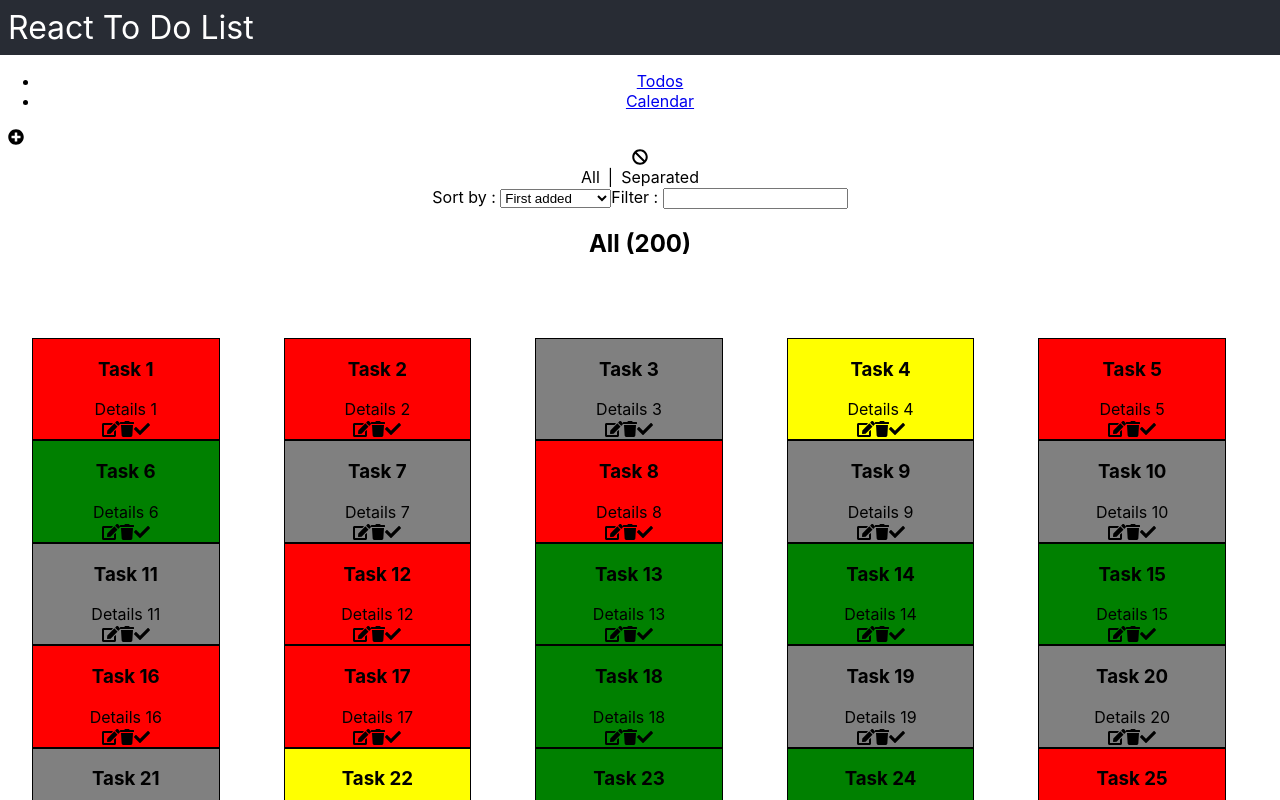
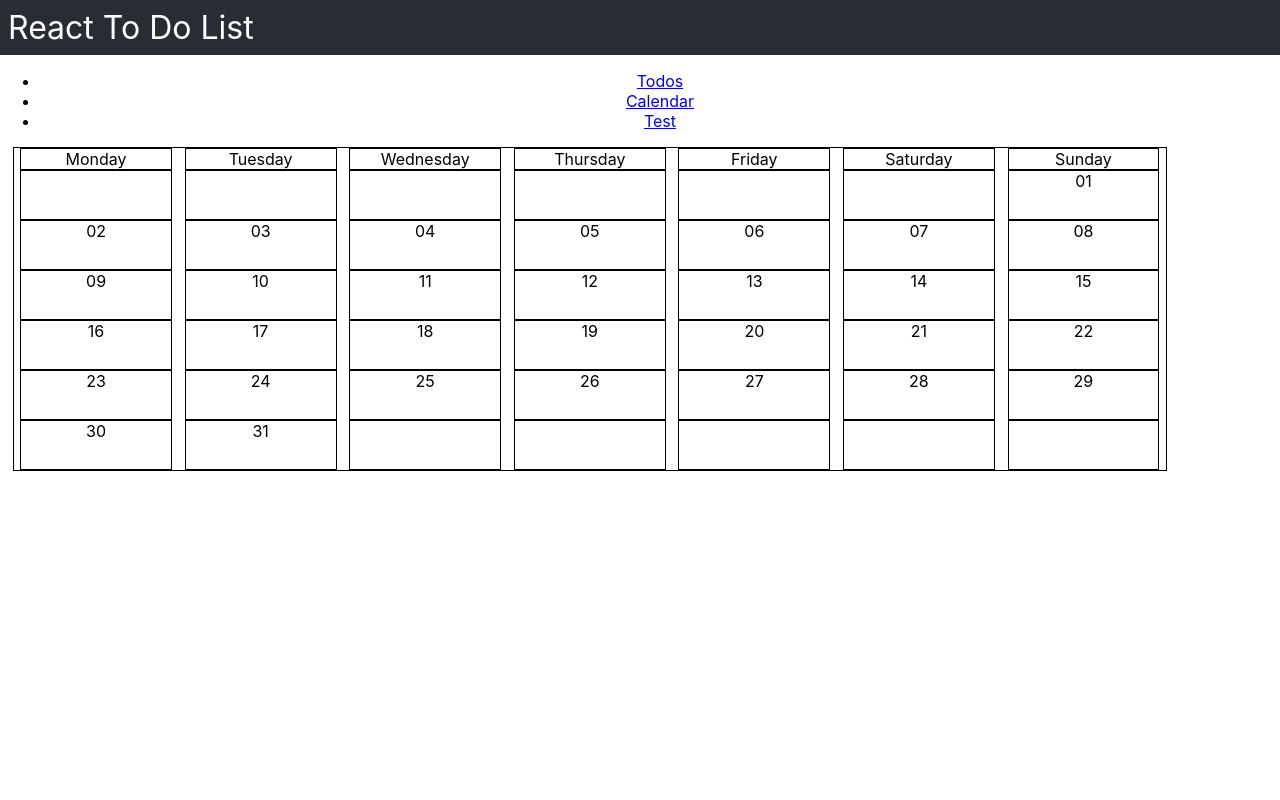
Before and after one commit to Skyrlon/react-todo-list, a React (Create React App) app: page /test in a window 1280 px wide. Shown: the top 800 px of the page. Built offline with nearby package versions, Linux system fonts and the light colour scheme.

Commit message:
Add Month component

```diff
--- a/src/App.js
+++ b/src/App.js
@@ -3,6 +3,7 @@ import "./App.css";
 
 import TodosPage from "./components/TodosPage.jsx";
 import CalendarPage from "./components/CalendarPage.jsx";
+import Month from "./components/Month";
 
 import { BrowserRouter as Router, Switch, Route, Link } from "react-router-dom";
 
@@ -47,10 +48,16 @@ const App = () => {
               <li>
                 <Link to="/calendar">Calendar</Link>
               </li>
+              <li>
+                <Link to="/test">Test</Link>
+              </li>
             </ul>
           </nav>
 
           <Switch>
+            <Route path="/test">
+              <Month month="August" year="2021" />
+            </Route>
             <Route path="/calendar">
               <CalendarPage todos={todos} />
             </Route>
--- /dev/null
+++ b/src/components/Month.jsx
@@ -0,0 +1,163 @@
+import styled from "styled-components";
+
+const StyledMonth = styled.div`
+  display: flex;
+  flex-direction: column;
+  flex-wrap: wrap;
+  justify-content: space-between;
+  width: 90%;
+  margin-top: 1%;
+  margin-left: 1%;
+  margin-right: 1%;
+  border: 1px solid black;
+
+  & .weekdays {
+    display: flex;
+    flex-direction: row;
+    justify-content: space-around;
+    & > div {
+      width: 13%;
+      border: 1px solid black;
+    }
+  }
+
+  & .days {
+    display: flex;
+    flex-direction: row;
+    flex-wrap: wrap;
+    justify-content: space-around;
+  }
+
+  & .day {
+    position: relative;
+    display: flex;
+    flex-direction: row;
+    justify-content: space-around;
+    width: 13%;
+    height: 3em;
+    border: 1px solid black;
+    &.selected {
+      background-color: green;
+    }
+    &-tooltip {
+      position: absolute;
+      top: 3em;
+      z-index: 1;
+      background-color: lightblue;
+      min-width: 7em;
+    }
+    &-todo {
+      position: absolute;
+      top: 0%;
+      right: 0.5em;
+      font-size: 0.75em;
+      & .priority {
+        &-hight {
+          color: red;
+        }
+        &-medium {
+          color: #ffcc00;
+        }
+        &-low {
+          color: green;
+        }
+      }
+      &-number {
+        position: relative;
+        & .tooltip {
+          display: none;
+        }
+        &:hover {
+          & .tooltip {
+            position: absolute;
+            display: block;
+            z-index: 1;
+            background-color: white;
+            bottom: 100%;
+            width: 10em;
+            border: 1px solid black;
+          }
+        }
+      }
+    }
+  }
+`;
+
+const weekDaysNames = [
+  "Monday",
+  "Tuesday",
+  "Wednesday",
+  "Thursday",
+  "Friday",
+  "Saturday",
+  "Sunday",
+];
+
+const monthsNames = [
+  "January",
+  "February",
+  "March",
+  "April",
+  "May",
+  "June",
+  "July",
+  "August",
+  "September",
+  "October",
+  "November",
+  "December",
+];
+
+const Month = ({ month, year }) => {
+  const days = function () {
+    let daysArray = [];
+    const numberOfDays = new Date(
+      year,
+      monthsNames.indexOf(month) + 1,
+      0
+    ).getDate();
+    for (let j = 0; j < numberOfDays; j++) {
+      daysArray.push({
+        name: new Intl.DateTimeFormat("en-US", { weekday: "long" }).format(
+          new Date(`${j + 1} ${month} ${year}`)
+        ),
+        number: j + 1 < 10 ? `0${j + 1}` : j + 1,
+      });
+    }
+
+    let daysBeforeFirstDay = weekDaysNames.indexOf(daysArray[0].name);
+    for (let k = 0; k < daysBeforeFirstDay; k++) {
+      daysArray.unshift({ name: "", number: -k - 1 });
+    }
+
+    let daysAfterLastDay =
+      weekDaysNames.length -
+      (weekDaysNames.indexOf(daysArray[daysArray.length - 1].name) + 1);
+    for (let l = 0; l < daysAfterLastDay; l++) {
+      daysArray.push({
+        name: "",
+        number: daysArray.length + 1,
+      });
+    }
+    return daysArray;
+  };
+
+  return (
+    <StyledMonth>
+      <div className="weekdays">
+        {weekDaysNames.map((weekday) => (
+          <div key={weekday}>{weekday}</div>
+        ))}
+      </div>
+      <div className="days">
+        {days().length > 0 &&
+          days().map((day) => (
+            <div className="day" key={day.number}>
+              {day.name ? day.number : ""}
+            </div>
+          ))}
+      </div>
+    </StyledMonth>
+  );
+};
+export default Month;
```
